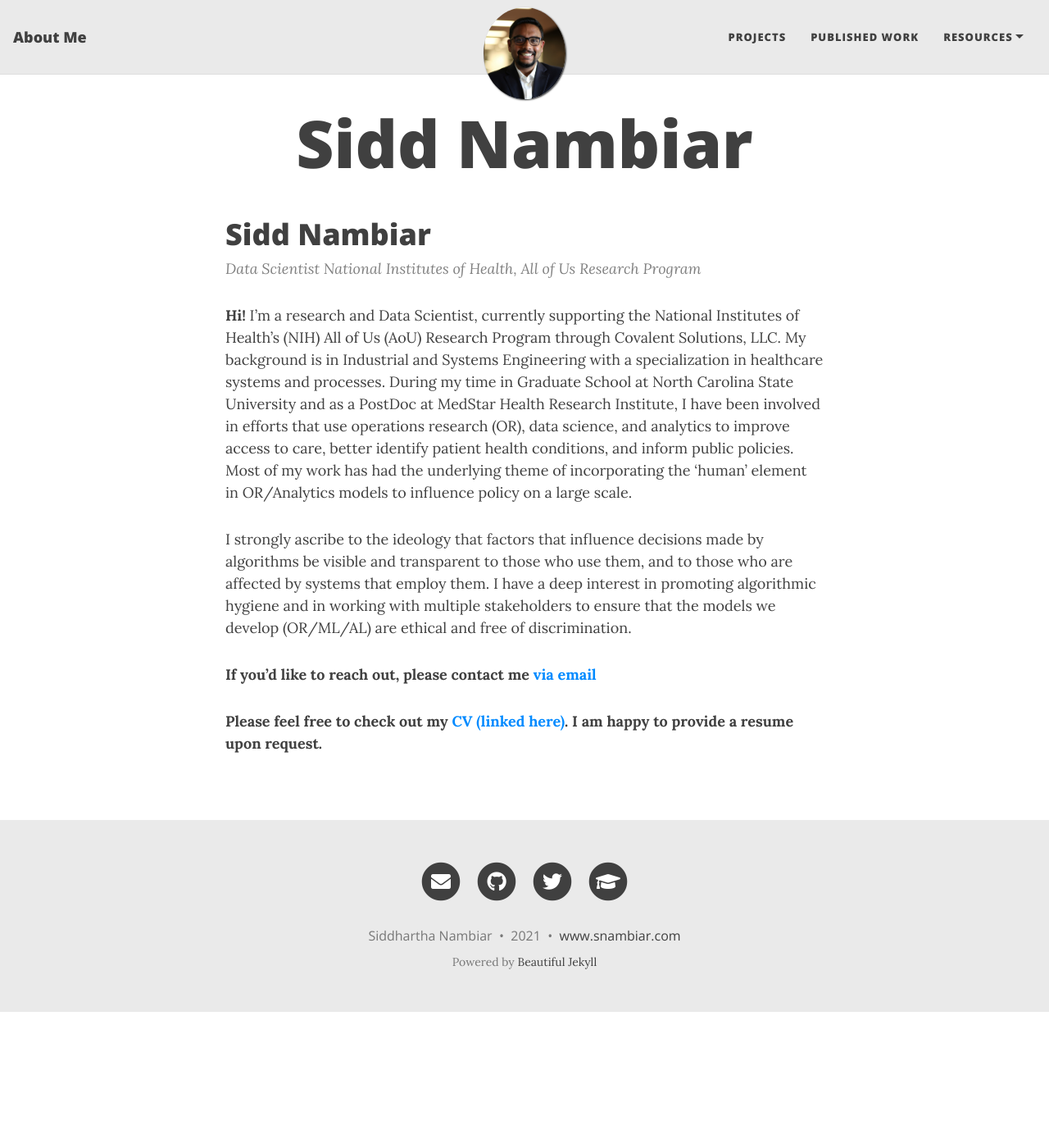
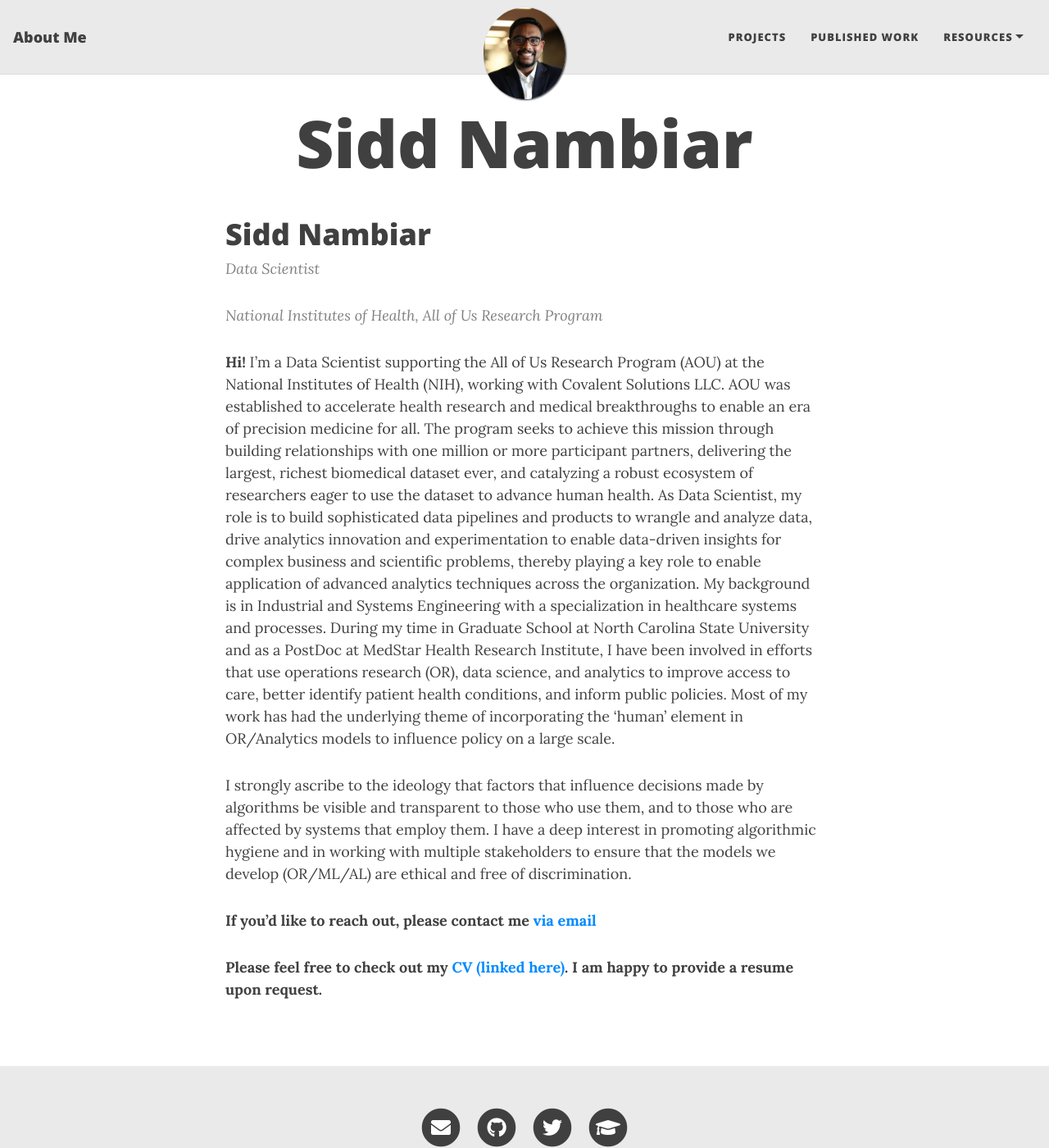
Before and after one commit to sidscorp/snambiar, a Jekyll site: the page built from index.md, in a window 1280 px wide and 1400 px high. Shown: the whole window at 82% size. Built offline with Jekyll 4.4.1, drawn with Linux system fonts in a browser that asks for light colours; nearby versions of some CDN libraries; our own code applies the rules of GitHub Pages for plain Markdown files; the list of posts is cut into pages by our own code.

Commit message:
Update index.md

```diff
--- a/index.md
+++ b/index.md
@@ -1,8 +1,9 @@
 # Sidd Nambiar
 > Data Scientist
+
 > National Institutes of Health, All of Us Research Program
 
-**Hi!** I'm a research and Data Scientist, currently supporting the National Institutes of Health's (NIH) All of Us (AoU) Research Program through Covalent Solutions, LLC. My background is in Industrial and Systems Engineering with a specialization in healthcare systems and processes. During my time in Graduate School at North Carolina State University and as a PostDoc at MedStar Health Research Institute, I have been involved in efforts that use operations research (OR), data science, and analytics to improve access to care, better identify patient health conditions, and inform public policies. Most of my work has had the underlying theme of incorporating the ‘human’ element in OR/Analytics models to influence policy on a large scale.
+**Hi!** I'm a Data Scientist supporting the All of Us Research Program (AOU) at the National Institutes of Health (NIH), working with Covalent Solutions LLC. AOU was established to accelerate health research and medical breakthroughs to enable an era of precision medicine for all. The program seeks to achieve this mission through building relationships with one million or more participant partners, delivering the largest, richest biomedical dataset ever, and catalyzing a robust ecosystem of researchers eager to use the dataset to advance human health. As Data Scientist, my role is to build sophisticated data pipelines and products to wrangle and analyze data, drive analytics innovation and experimentation to enable data-driven insights for complex business and scientific problems, thereby playing a key role to enable application of advanced analytics techniques across the organization. My background is in Industrial and Systems Engineering with a specialization in healthcare systems and processes. During my time in Graduate School at North Carolina State University and as a PostDoc at MedStar Health Research Institute, I have been involved in efforts that use operations research (OR), data science, and analytics to improve access to care, better identify patient health conditions, and inform public policies. Most of my work has had the underlying theme of incorporating the ‘human’ element in OR/Analytics models to influence policy on a large scale.
 
 I strongly ascribe to the ideology that factors that influence decisions made by algorithms be visible and transparent to those who use them, and to those who are affected by systems that employ them. I have a deep interest in promoting algorithmic hygiene and in working with multiple stakeholders to ensure that the models we develop (OR/ML/AL) are ethical and free of discrimination.
 
```
